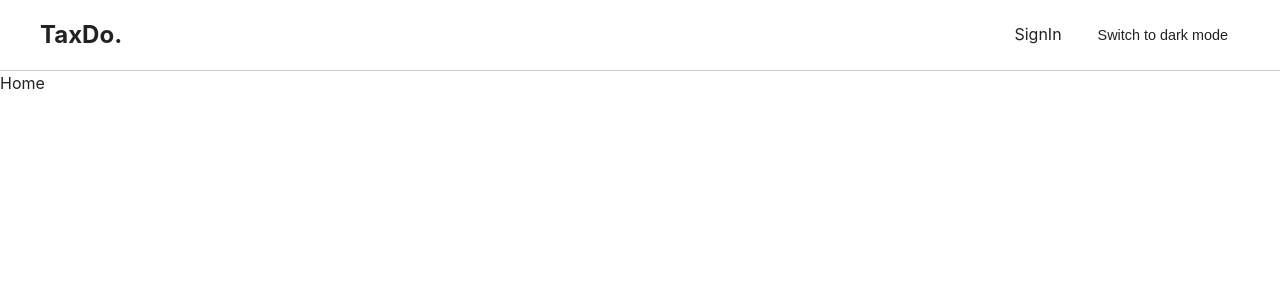
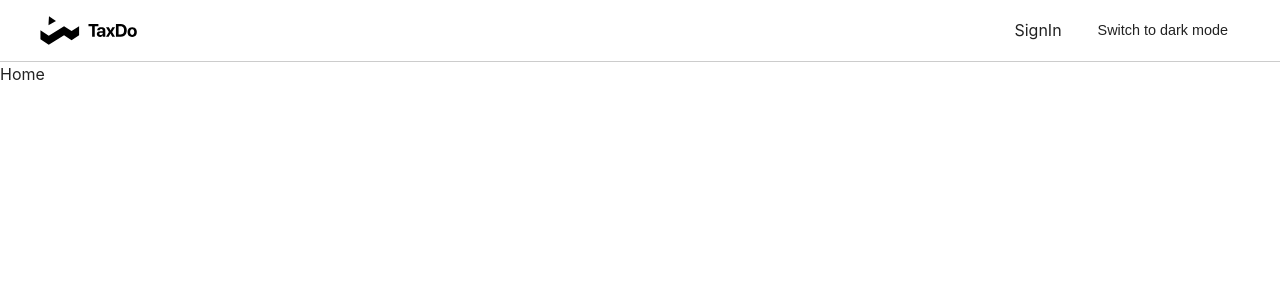
Before and after one commit to panahi-projects/tax-do-front-end-code-challenge, a Next.js app: page / in a window 1280 px wide. Shown: the top 300 px of the page. Built offline with nearby package versions, Linux system fonts and the light colour scheme.

Commit message:
modify logo: dark/light mode

```diff
--- a/components/layout/logo/logo.tsx
+++ b/components/layout/logo/logo.tsx
@@ -1,10 +1,23 @@
+"use client";
 import Link from "next/link";
 import styles from "./logo.module.scss";
+import Image from "next/image";
+import { useTheme } from "@/providers/ThemeProvider";
 
 const Logo = () => {
+  const { theme } = useTheme();
   return (
     <Link href="/" className={styles.logo}>
-      TaxDo.
+      <Image
+        src={
+          theme === "dark"
+            ? "/assets/images/logo-white.svg"
+            : "/assets/images/logo-black.svg"
+        }
+        width={98}
+        height={29}
+        alt="TaxDo"
+      />
     </Link>
   );
 };
```
Also changed, not shown: public/assets/images/logo-black.svg (added), public/assets/images/logo-white.svg (added).
